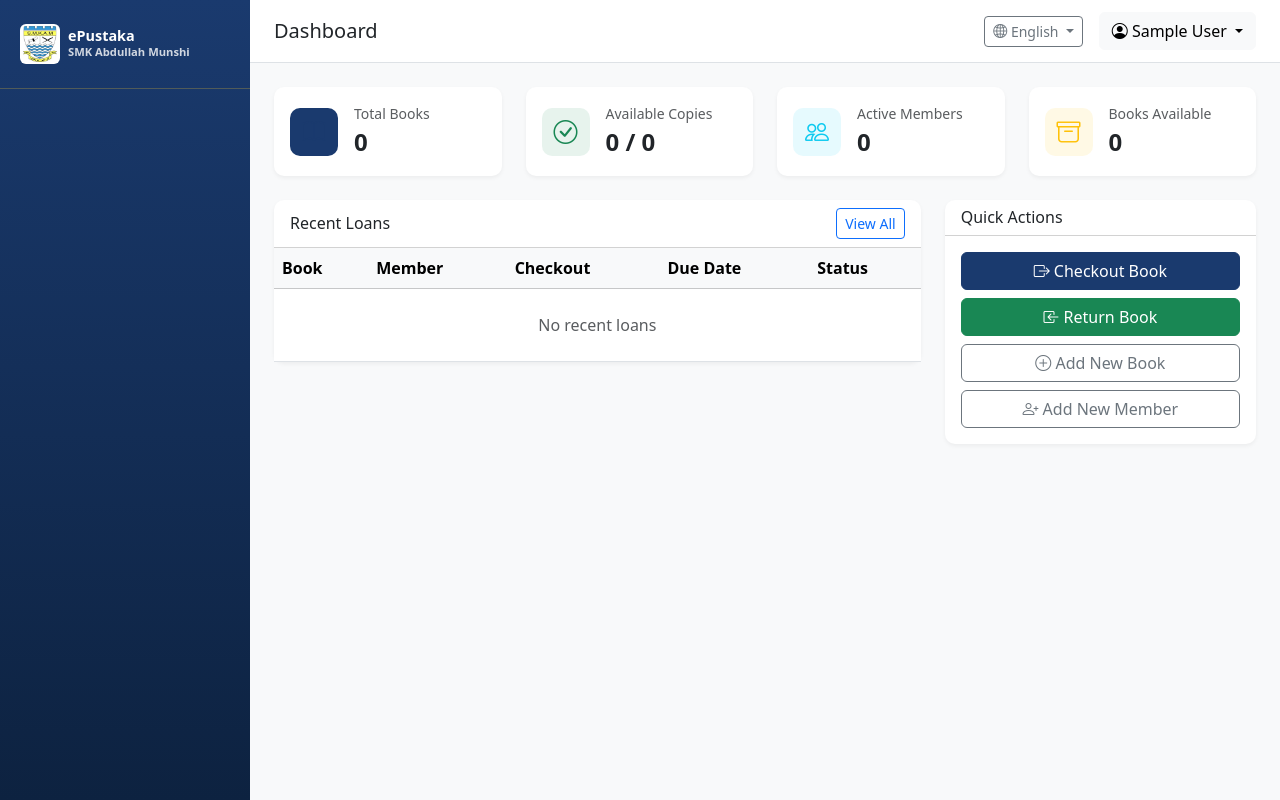
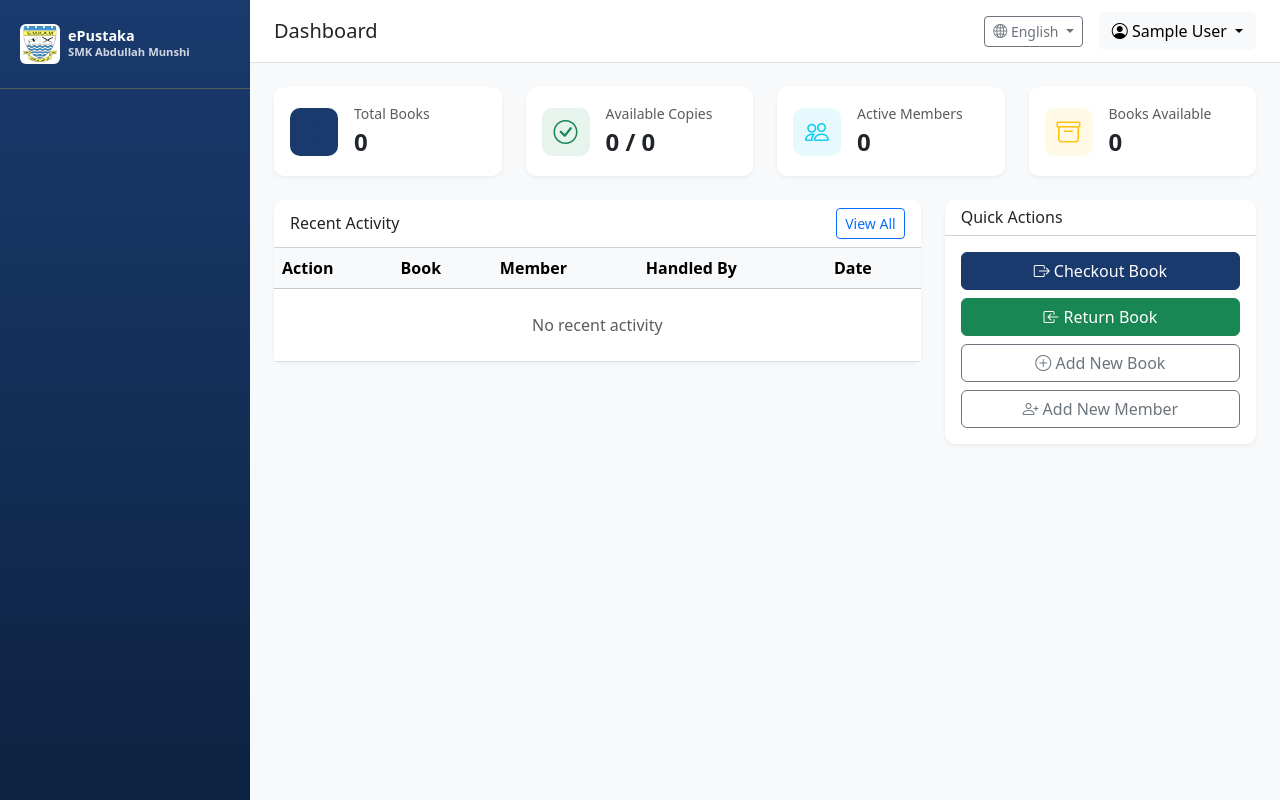
Before and after one commit to Zaphyrzan/ePustaka-Munshi, a Flask app: page /dashboard in a window 1280 px wide. Run offline with Flask 3, Linux system fonts and the light colour scheme; the visitor is signed in with stand-in values (Sample User, id 1); data that the repository does not hold is empty.

Commit message:
Add staff handler tracking to admin dashboard activity feed showing who handled each checkout/return

```diff
--- a/app/routes/main.py
+++ b/app/routes/main.py
@@ -42,13 +42,41 @@ def dashboard():
         'pending_ocr_jobs': OCRJob.query.filter_by(status='pending').count()
     }
 
-    # Recent loans
-    recent_loans = Loan.query.order_by(Loan.checkout_date.desc()).limit(10).all()
+    # Recent loans and returns (combined activity feed)
+    recent_loans = Loan.query.order_by(Loan.checkout_date.desc()).limit(15).all()
 
     # Overdue items
     overdue_loans = Loan.query.filter_by(status=LoanStatus.OVERDUE.value).limit(10).all()
 
+    # Prepare activity data with staff handler information
+    activity = []
+    for loan in recent_loans:
+        activity.append({
+            'type': 'checkout',
+            'date': loan.checkout_date,
+            'book': loan.copy.book.title,
+            'member': loan.member.full_name,
+            'staff_name': loan.checkout_staff.full_name if loan.checkout_staff else 'System',
+            'status': loan.status,
+            'is_overdue': loan.is_overdue
+        })
+        if loan.return_date:
+            activity.append({
+                'type': 'return',
+                'date': loan.return_date,
+                'book': loan.copy.book.title,
+                'member': loan.member.full_name,
+                'staff_name': loan.return_staff.full_name if loan.return_staff else 'System',
+                'status': 'returned',
+                'is_overdue': False
+            })
+
+    # Sort activity by date (most recent first) and limit to 15
+    activity.sort(key=lambda x: x['date'], reverse=True)
+    activity = activity[:15]
+
     return render_template('dashboard.html',
                           stats=stats,
                           recent_loans=recent_loans,
+                          activity=activity,
                           overdue_loans=overdue_loans)
--- a/app/templates/dashboard.html
+++ b/app/templates/dashboard.html
@@ -61,11 +61,11 @@
 </div>
 
 <div class="row g-4">
-    <!-- Recent Loans -->
+    <!-- Recent Activity -->
     <div class="col-lg-8">
         <div class="card table-card">
             <div class="card-header bg-transparent d-flex justify-content-between align-items-center">
-                <h6 class="mb-0">Recent Loans</h6>
+                <h6 class="mb-0">Recent Activity</h6>
                 <a href="{{ url_for('circulation.active_loans') }}" class="btn btn-sm btn-outline-primary">View All</a>
             </div>
             <div class="card-body p-0">
@@ -73,33 +73,31 @@
                     <table class="table table-hover mb-0">
                         <thead class="table-light">
                             <tr>
+                                <th>Action</th>
                                 <th>Book</th>
                                 <th>Member</th>
-                                <th>Checkout</th>
-                                <th>Due Date</th>
-                                <th>Status</th>
+                                <th>Handled By</th>
+                                <th>Date</th>
                             </tr>
                         </thead>
                         <tbody>
-                            {% for loan in recent_loans %}
+                            {% for record in activity %}
                             <tr>
-                                <td>{{ loan.copy.book.title[:40] }}{% if loan.copy.book.title|length > 40 %}...{% endif %}</td>
-                                <td>{{ loan.member.full_name }}</td>
-                                <td>{{ loan.checkout_date.strftime('%d/%m/%Y') }}</td>
-                                <td>{{ loan.due_date.strftime('%d/%m/%Y') }}</td>
                                 <td>
-                                    {% if loan.status == 'returned' %}
-                                        <span class="badge bg-success">Returned</span>
-                                    {% elif loan.is_overdue %}
-                                        <span class="badge bg-danger">Overdue</span>
+                                    {% if record.type == 'checkout' %}
+                                        <span class="badge bg-primary">Checkout</span>
                                     {% else %}
-                                        <span class="badge bg-primary">Active</span>
+                                        <span class="badge bg-success">Return</span>
                                     {% endif %}
                                 </td>
+                                <td>{{ record.book[:40] }}{% if record.book|length > 40 %}...{% endif %}</td>
+                                <td>{{ record.member }}</td>
+                                <td><strong>{{ record.staff_name }}</strong></td>
+                                <td>{{ record.date.strftime('%d/%m/%Y %H:%M') }}</td>
                             </tr>
                             {% else %}
                             <tr>
-                                <td colspan="5" class="text-center text-muted py-4">No recent loans</td>
+                                <td colspan="5" class="text-center text-muted py-4">No recent activity</td>
                             </tr>
                             {% endfor %}
                         </tbody>
@@ -107,30 +105,26 @@
                 </div>
                 <div class="d-md-none p-3">
                     <div class="row g-3">
-                        {% for loan in recent_loans %}
+                        {% for record in activity %}
                         <div class="col-12">
                             <div class="card mobile-data-card">
                                 <div class="card-body">
-                                    <div class="fw-semibold mb-1">{{ loan.copy.book.title[:70] }}{% if loan.copy.book.title|length > 70 %}...{% endif %}</div>
-                                    <div class="small text-muted mb-2">{{ loan.member.full_name }}</div>
-                                    <div class="d-flex justify-content-between small">
-                                        <span>{{ loan.checkout_date.strftime('%d/%m/%Y') }}</span>
-                                        <span>{{ loan.due_date.strftime('%d/%m/%Y') }}</span>
-                                    </div>
-                                    <div class="mt-2">
-                                        {% if loan.status == 'returned' %}
-                                            <span class="badge bg-success">Returned</span>
-                                        {% elif loan.is_overdue %}
-                                            <span class="badge bg-danger">Overdue</span>
+                                    <div class="d-flex justify-content-between align-items-start mb-1">
+                                        <strong>{{ record.book[:50] }}{% if record.book|length > 50 %}...{% endif %}</strong>
+                                        {% if record.type == 'checkout' %}
+                                            <span class="badge bg-primary">Checkout</span>
                                         {% else %}
-                                            <span class="badge bg-primary">Active</span>
+                                            <span class="badge bg-success">Return</span>
                                         {% endif %}
                                     </div>
+                                    <div class="small text-muted mb-1">{{ record.member }}</div>
+                                    <div class="small mb-2">Handled by: <strong>{{ record.staff_name }}</strong></div>
+                                    <div class="small text-muted">{{ record.date.strftime('%d/%m/%Y %H:%M') }}</div>
                                 </div>
                             </div>
                         </div>
                         {% else %}
-                        <div class="col-12 text-center text-muted py-3">No recent loans</div>
+                        <div class="col-12 text-center text-muted py-3">No recent activity</div>
                         {% endfor %}
                     </div>
                 </div>
```
